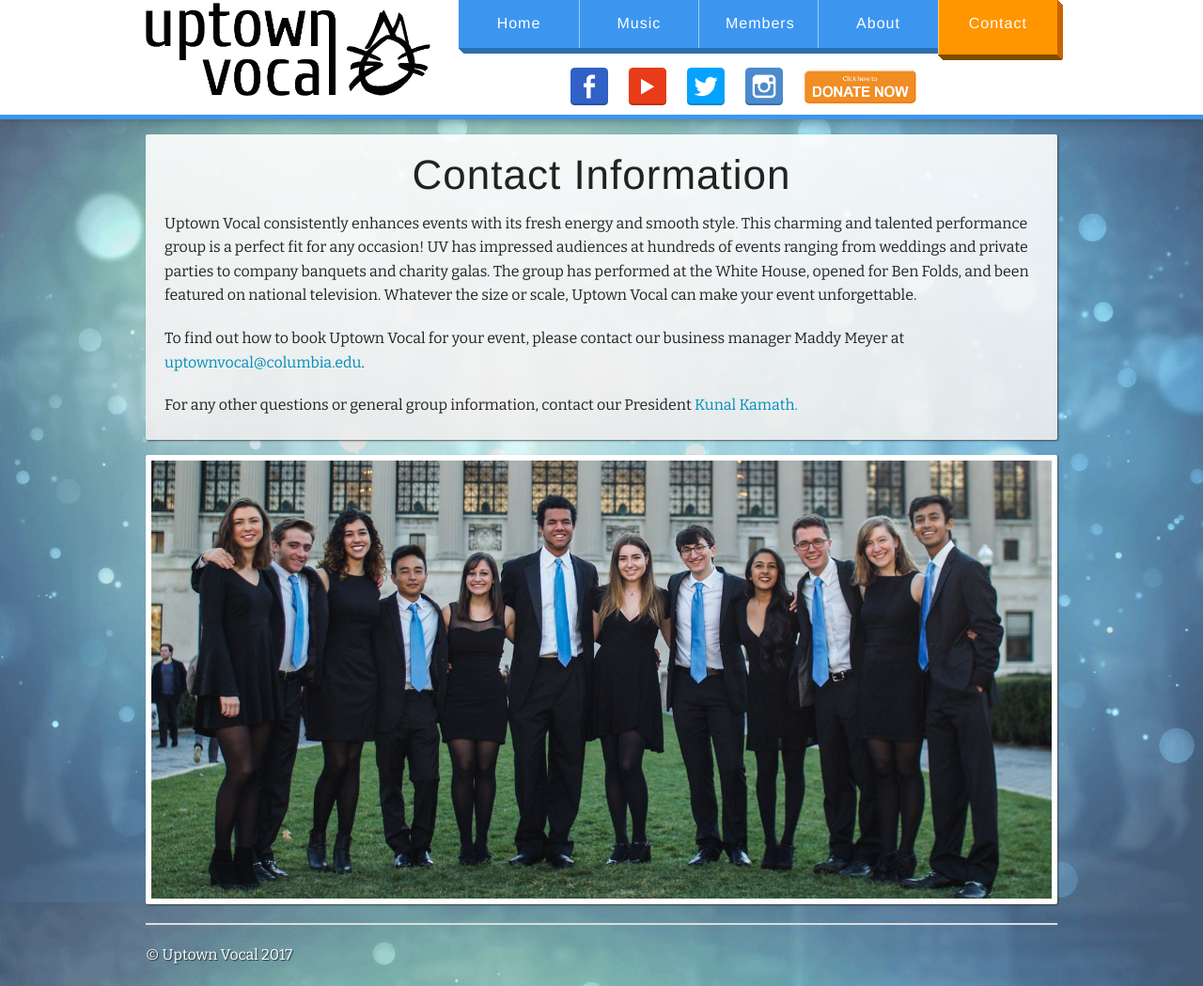
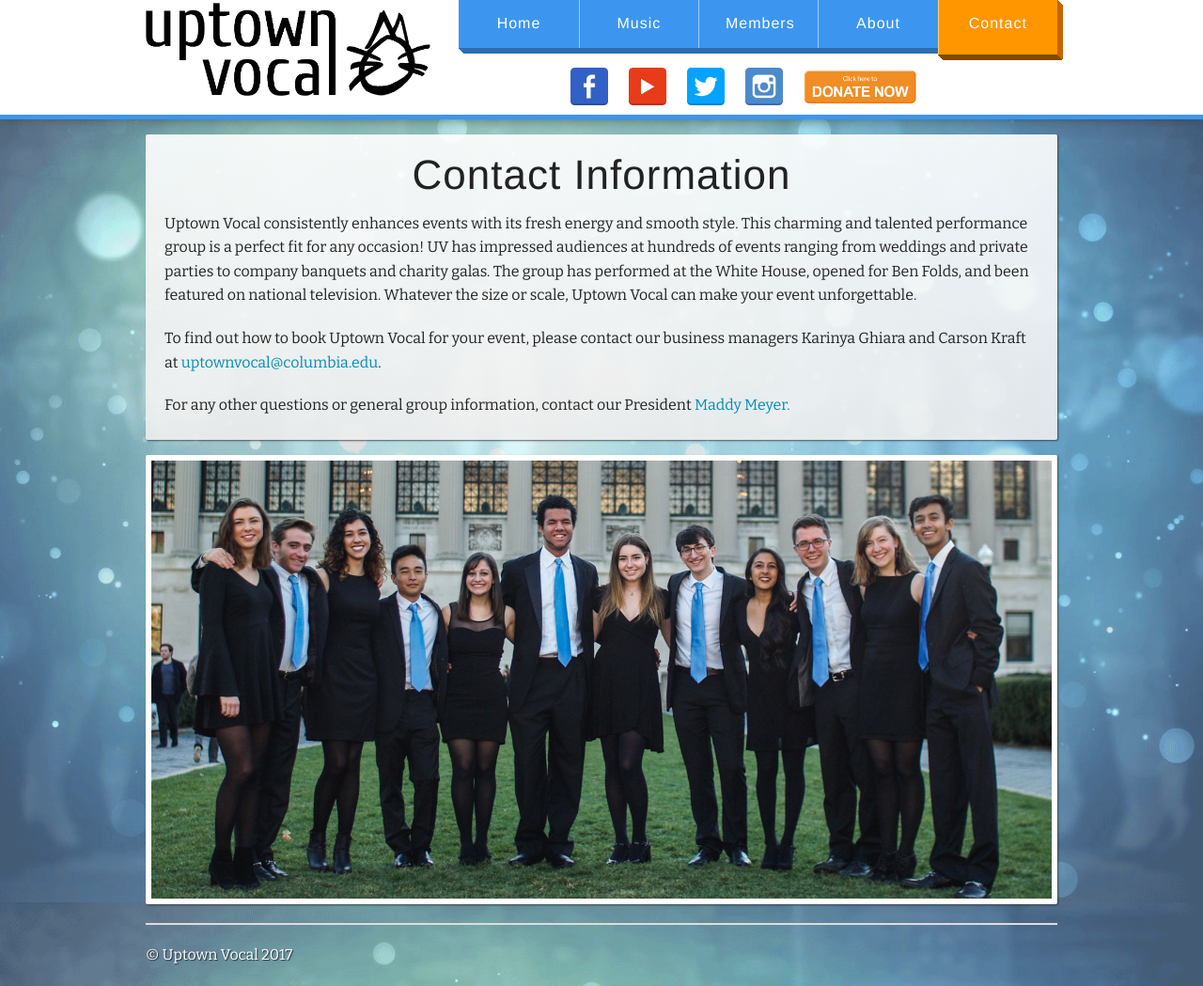
Before and after one commit to uptownvocal/uptownvocal.github.io, a Jekyll site: the page built from contact/index.html, in a window 1280 px wide. Shown: the whole page at 94% size. Built offline with Jekyll 4.4.1, drawn with Linux system fonts in a browser that asks for light colours; some web fonts are replaced.

Commit message:
Updated board

```diff
--- a/contact/index.html
+++ b/contact/index.html
@@ -13,8 +13,8 @@
         <div class="containerbox box-shadow blurb">
           <h1 class="text-center sans">Contact Information</h1>
           <p>Uptown Vocal consistently enhances events with its fresh energy and smooth style. This charming and talented performance group is a perfect fit for any occasion! UV has impressed audiences at hundreds of events ranging from weddings and private parties to company banquets and charity galas. The group has performed at the White House, opened for Ben Folds, and been featured on national television. Whatever the size or scale, Uptown Vocal can make your event unforgettable.</p>
-          <p>To find out how to book Uptown Vocal for your event, please contact our business manager Maddy Meyer at <a href="mailto:uptownvocal@columbia.edu">uptownvocal@columbia.edu</a>.</p>
-          <p>For any other questions or general group information, contact our President <a href="mailto:kak2211@columbia.edu">Kunal Kamath.</a></p>
+          <p>To find out how to book Uptown Vocal for your event, please contact our business managers Karinya Ghiara and Carson Kraft at <a href="mailto:uptownvocal@columbia.edu">uptownvocal@columbia.edu</a>.</p>
+          <p>For any other questions or general group information, contact our President <a href="mailto:mrm2230@columbia.edu">Maddy Meyer.</a></p>
         </div>
       </div>
     </div>
```
Also changed, not shown: members/index.html (+7 -7 lines).
